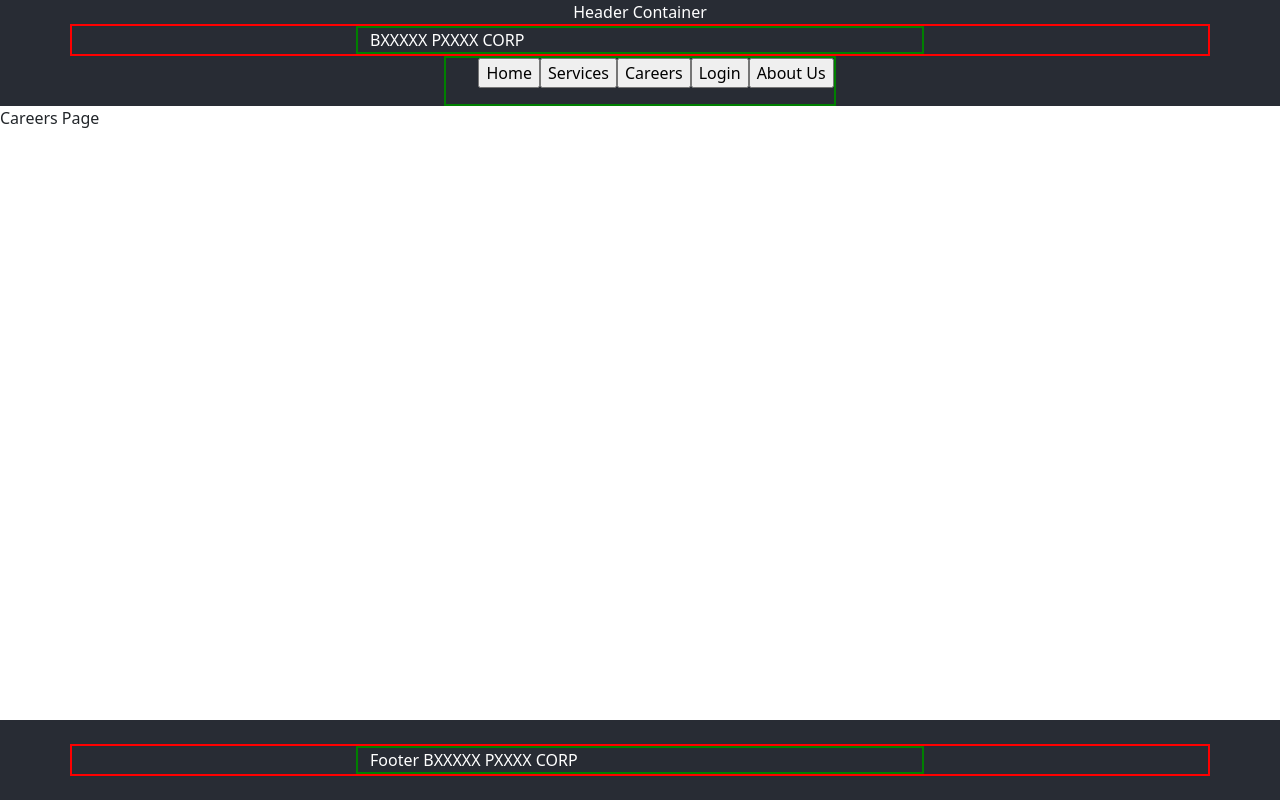
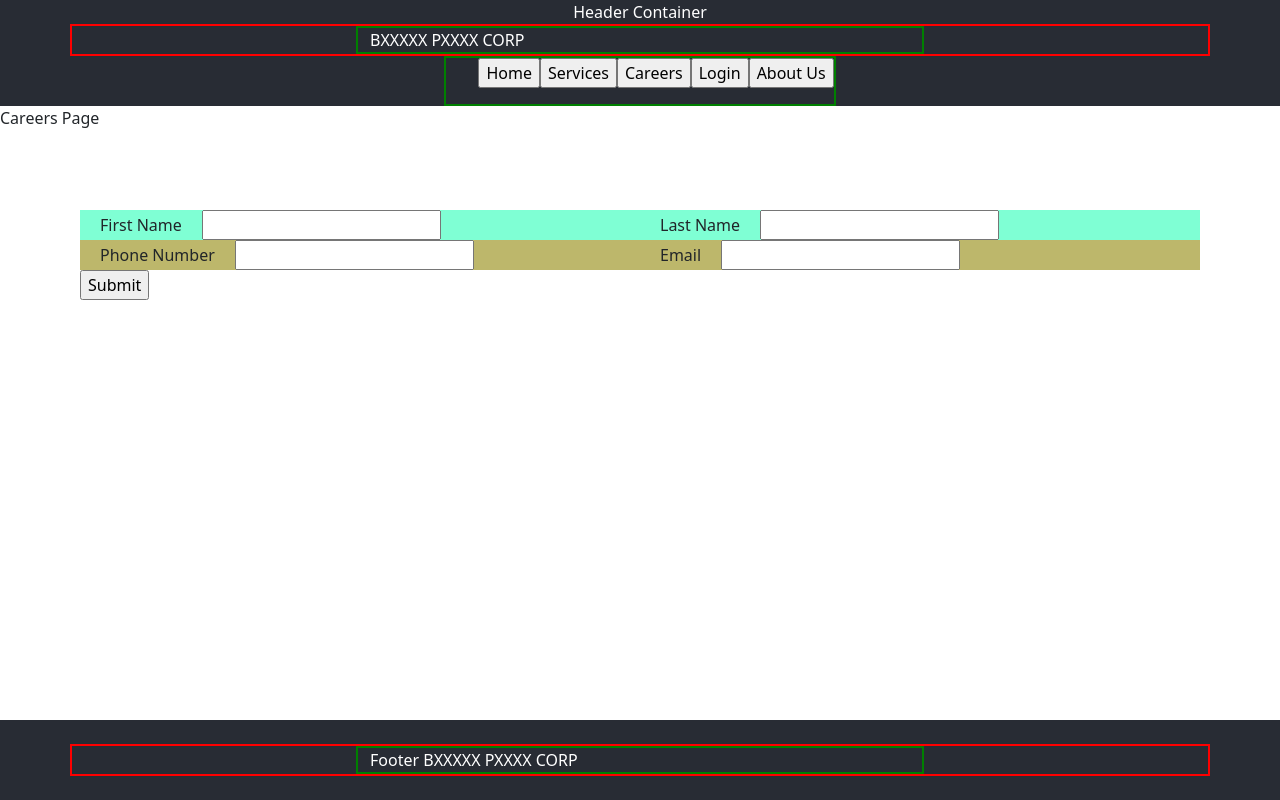
Before and after one commit to dsquez26/home-client, a React (Create React App) app: page /careers in a window 1280 px wide. Built offline with nearby package versions, Linux system fonts and the light colour scheme.

Commit message:
started to refactor stucture of app form

```diff
--- a/src/Components/Application/Application.css
+++ b/src/Components/Application/Application.css
@@ -0,0 +1,8 @@
+.app-fieldset {
+    padding: 10vh 10vh;
+}
+
+.form-section-1 {
+    display: flex;
+    flex-direction: column;
+}
--- a/src/Components/Application/Application.tsx
+++ b/src/Components/Application/Application.tsx
@@ -1,13 +1,39 @@
-import { useForm } from "react-hook-form"
+import { useForm } from "react-hook-form";
+import FormSection1 from "../FormSection1/FormSection1";
+import FormSection2 from "../FormSection2/FormSection2";
 
-import "./Application.css"
+import "./Application.css";
+
+interface ApplicationFormData {
+  firstName: String;
+  lastName: String;
+  email: String;
+  phoneNumber: Number;
+  title: Number;
+}
 
 const Application = () => {
+  const {
+    register,
+    handleSubmit,
+    formState: { errors },
+  } = useForm<ApplicationFormData>();
+  const onSubmit = (data: ApplicationFormData) => {
+    alert(JSON.stringify(data));
+  };
+  console.log(errors);
+
   return (
-    <div>
+    <fieldset className="app-fieldset">
+      <form onSubmit={handleSubmit(onSubmit)}>
+        <section className="form-section-1">
+          <FormSection1 label1="First Name" label2="Last Name" />
+          <FormSection2 label1="Phone Number" label2="Email" />
+        </section>
+        <input type="submit" />
+      </form>
+    </fieldset>
+  );
+};
 
-    </div>
-  )
-}
-
-export default Application
+export default Application;
--- /dev/null
+++ b/src/Components/FormSection1/FormSection1.css
@@ -0,0 +1,10 @@
+.f-section-1-main {
+    display:    grid;
+    grid-template-columns: 1fr 1fr;
+    background-color: aquamarine;
+}
+
+.f-section-1-col-1 .f-section-1-col-2{
+    display:    grid;
+    grid-template-columns: 30% 70%;
+}
--- /dev/null
+++ b/src/Components/FormSection1/FormSection1.tsx
@@ -0,0 +1,41 @@
+import { useForm } from "react-hook-form";
+
+import "./FormSection1.css";
+
+interface formSection1Types {
+  label1?: string;
+  label2?: string;
+}
+
+const FormSection1 = (props: formSection1Types) => {
+  const { register } = useForm();
+
+  return (
+    <>
+      <div className="f-section-1-main">
+        <div className="f-section-1-col-1">
+          <label className="fs1-col-1" style={{ padding: "0 20px" }}>
+            {props.label1}
+          </label>
+          <input
+            className=""
+            type="text"
+            {...register("firstName", { required: true, maxLength: 80 })}
+          />
+        </div>
+        <div className="f-section-1-col-2">
+          <label className="fs1-col-1" style={{ padding: "0 20px" }}>
+            {props.label2}
+          </label>
+          <input
+            className=""
+            type="text"
+            {...register("lastName", { required: true, maxLength: 100 })}
+          />
+        </div>
+      </div>
+    </>
+  );
+};
+
+export default FormSection1;
--- /dev/null
+++ b/src/Components/FormSection2/FormSection2.css
@@ -0,0 +1,5 @@
+.f-section-2-main {
+    display:    grid;
+    grid-template-columns: 1fr 1fr;
+    background-color: darkkhaki;
+}
--- /dev/null
+++ b/src/Components/FormSection2/FormSection2.tsx
@@ -0,0 +1,43 @@
+import { useForm } from "react-hook-form";
+
+import "./FormSection2.css";
+
+interface formSection2Types {
+  label1?: string;
+  label2?: string;
+}
+
+const FormSection2 = (props: formSection2Types) => {
+  const { register } = useForm();
+
+  return (
+    <>
+      <div className="f-section-2-main">
+        <div>
+          <label style={{ padding: "0 20px" }}>{props.label1}</label>
+          <input
+            type="tel"
+            {...register("phoneNumber", {
+              required: true,
+              maxLength: 11,
+              minLength: 8,
+            })}
+          />
+        </div>
+        <div>
+          <label style={{ padding: "0 20px" }}>{props.label2}</label>
+          <input
+            type="text"
+            {...register("email", {
+              required: true,
+              pattern:
+                /^(([^<>()\[\]\\.,;:\s@"]+(\.[^<>()\[\]\\.,;:\s@"]+)*)|(".+"))@((\[[0-9]{1,3}\.[0-9]{1,3}\.[0-9]{1,3}\.[0-9]{1,3}\])|(([a-zA-Z\-0-9]+\.)+[a-zA-Z]{2,}))$/,
+            })}
+          />
+        </div>
+      </div>
+    </>
+  );
+};
+
+export default FormSection2;
--- a/src/Pages/CareersPage/CareersPage.tsx
+++ b/src/Pages/CareersPage/CareersPage.tsx
@@ -1,7 +1,13 @@
+import Application from "../../Components/Application/Application";
 import "./CareersPage.css";
 
 const CareersPage = () => {
-  return <div>Careers Page</div>;
+  return (
+    <>
+      <div>Careers Page</div>
+      <Application />
+    </>
+  );
 };
 
 export default CareersPage;
```
Also changed, not shown: src/Components/CardHolder1/CardHolder1.tsx (+6 -4 lines), src/Components/FormSection3/FormSection3.tsx (added, +29 -0 lines), src/Components/FormSection3/FormSection3.css (added).
